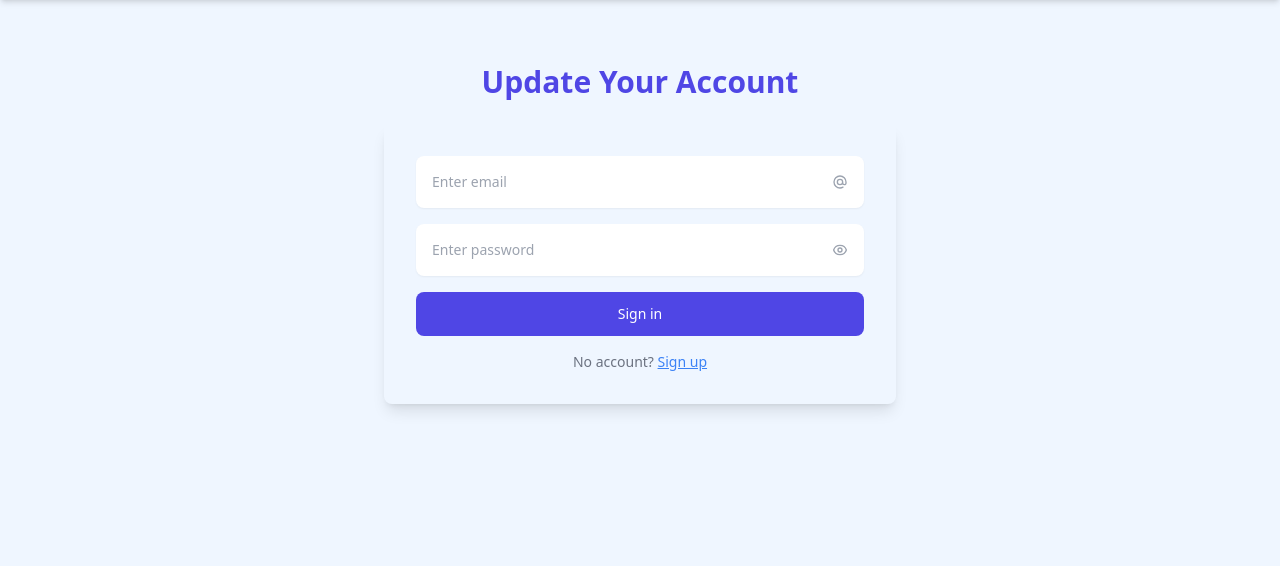
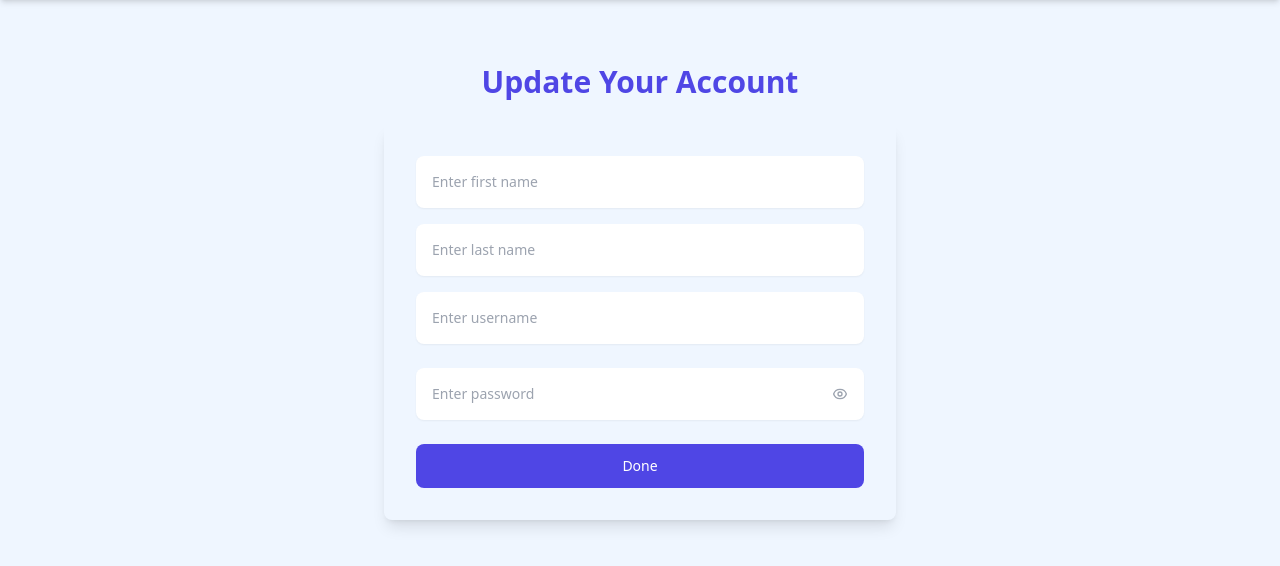
Before and after one commit to Abdelilah-Ajjouqa/Cours-en-Ligne-Youdemy, a PHP site: page /edit.php in a window 1280 px wide. Shown: the part 64-630 px from the top of the page. Run offline with PHP 8.4, Linux system fonts and the light colour scheme; the visitor is signed in with stand-in values (Sample User, id 1); some libraries are stand-ins or nearby versions.

Commit message:
fix: add first and last name methods to User class and update forms for user details

```diff
--- a/classes/user.php
+++ b/classes/user.php
@@ -82,7 +82,17 @@ class User implements Authentication
         }
     }
 
-    public function getName()
+    public function getFirstName ()
+    {
+        return $this->name = $_SESSION['firstname'];
+    }
+
+    public function getLastName()
+    {
+        return $this->name = $_SESSION['lastname'];
+    }
+
+    public function getUserName()
     {
         return $this->name = $_SESSION['username'];
     }
--- a/pages/edit.php
+++ b/pages/edit.php
@@ -11,7 +11,8 @@ if (!isset($_SESSION['email'])) {
     exit();
 } else {
     $user = new User($_SESSION['email']);
-    $username = $user->getName();
+    $username = $user->getUserName();
+
 }
 ?>
 
@@ -74,24 +75,32 @@ if (!isset($_SESSION['email'])) {
             <h1 class="text-center text-2xl font-bold text-indigo-600 sm:text-3xl">Update Your Account</h1>
 
             <form method="post" action="#" class="mb-0 mt-6 space-y-4 rounded-lg p-4 shadow-lg sm:p-6 lg:p-8">
-                <!-- <p class="text-center text-lg font-medium">Sign in to your account</p> -->
 
                 <div>
-                    <label for="email" class="sr-only">Email</label>
+                    <label for="firstname" class="sr-only">First Name</label>
 
                     <div class="relative">
-                        <input type="email" name="email" class="w-full rounded-lg border-gray-200 p-4 pe-12 text-sm shadow-sm"
-                            placeholder="Enter email" />
-
-                        <span class="absolute inset-y-0 end-0 grid place-content-center px-4">
-                            <svg xmlns="http://www.w3.org/2000/svg" class="size-4 text-gray-400" fill="none"
-                                viewBox="0 0 24 24" stroke="currentColor">
-                                <path stroke-linecap="round" stroke-linejoin="round" stroke-width="2"
-                                    d="M16 12a4 4 0 10-8 0 4 4 0 008 0zm0 0v1.5a2.5 2.5 0 005 0V12a9 9 0 10-9 9m4.5-1.206a8.959 8.959 0 01-4.5 1.207" />
-                            </svg>
-                        </span>
+                        <input type="text" name="firstname" class="w-full rounded-lg border-gray-200 p-4 pe-12 text-sm shadow-sm"
+                            placeholder="Enter first name" />
                     </div>
                 </div>
+
+                <div>
+                    <label for="lastname" class="sr-only">Last Name</label>
+
+                    <div class="relative">
+                        <input type="text" name="lastname" class="w-full rounded-lg border-gray-200 p-4 pe-12 text-sm shadow-sm"
+                            placeholder="Enter last name" />
+                    </div>
+                </div>
+
+                <div>
+                    <label for="username" class="sr-only">Username</label>
+
+                    <div class="relative">
+                        <input type="text" name="username" class="w-full rounded-lg border-gray-200 p-4 pe-12 text-sm shadow-sm"
+                            placeholder="Enter username" />
+                    </div><br>
 
                 <div>
                     <label for="password" class="sr-only">Password</label>
@@ -110,17 +119,12 @@ if (!isset($_SESSION['email'])) {
                             </svg>
                         </span>
                     </div>
-                </div>
+                </div><br>
 
                 <button type="submit"
                     class="block w-full rounded-lg bg-indigo-600 px-5 py-3 text-sm font-medium text-white">
-                    Sign in
+                    Done
                 </button>
-
-                <p class="text-center text-sm text-gray-500">
-                    No account?
-                    <a class="underline text-blue-500" href="./register.html">Sign up</a>
-                </p>
             </form>
         </div>
     </div>
--- a/pages/home.php
+++ b/pages/home.php
@@ -11,7 +11,7 @@ if (!isset($_SESSION['email'])) {
     exit();
 } else {
     $user = new User($_SESSION['email']);
-    $username = $user->getName();
+    $username = $user->getUserName();
 }
 ?>
 
--- a/pages/login.html
+++ b/pages/login.html
@@ -18,7 +18,6 @@
 
     <div class="mx-auto max-w-screen-xl px-4 py-16 sm:px-6 lg:px-8">
         <div class="mx-auto max-w-lg">
-            <h1 class="text-center text-2xl font-bold text-indigo-600 sm:text-3xl">Get started today</h1>
 
             <form method="post" action="../forms/login.php" class="bg-white mb-0 mt-6 space-y-4 rounded-lg p-4 shadow-lg sm:p-6 lg:p-8">
                 <p class="text-center text-lg font-medium">Sign in to your account</p>
```
